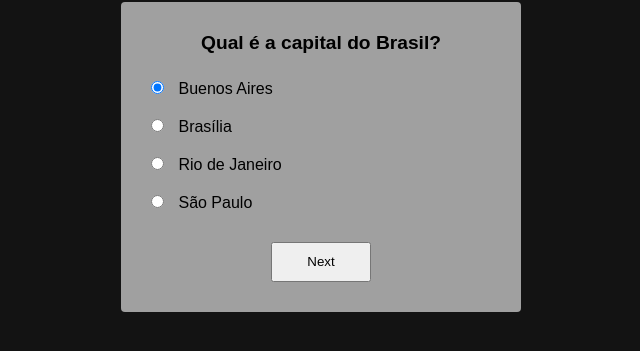
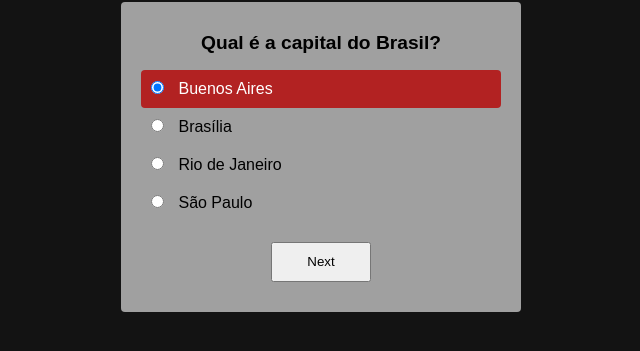
Before and after one commit to christiancordeiro/quizApp, a plain HTML site: page index.html in a window 1280 px wide. Both pictures are taken after a click on the radio button "Buenos Aires". Shown: the part 281-632 px from the top of the page, without its empty margins (319-959 px from the left). Drawn offline with Linux system fonts and the light colour scheme.

Commit message:
verificação de resposta correta + classe de identificação

```diff
--- a/index.js
+++ b/index.js
@@ -77,6 +77,7 @@ function loadQuiz() {
 const btn = document.getElementById("btn")
 
 function clickBtn() {
+  removeIncorrectClassFromAll()
   removeCorrectClassFromAll()
   index++
 
@@ -95,7 +96,18 @@ function removeCorrectClassFromAll() {
   })
 }
 
+function removeIncorrectClassFromAll() {
+  const li = document.querySelectorAll(".alternatives ul li")
+  li.forEach((item) => {
+    item.classList.remove("incorrect")
+  })
+}
+
 function checkCorrectAlternative(event) {
+  removeIncorrectClassFromAll()
+  removeCorrectClassFromAll()
+
+
   const selectedLabel = event.currentTarget.closest("li").querySelector("label")
   const selectedValue = selectedLabel ? selectedLabel.innerText : null
 
@@ -108,7 +120,7 @@ function checkCorrectAlternative(event) {
         item.classList.add("correct")
         console.log("Resposta correta!")
       } else {
-        console.log("Resposta incorreta.")
+        item.classList.add("incorrect")
       }
     }
   })
--- a/style.css
+++ b/style.css
@@ -39,7 +39,7 @@ main .container h2 {
 }
 
 .alternatives ul li {
-  padding: 10px
+  padding: 10px;
 }
 
 .alternatives ul li input {
@@ -67,6 +67,14 @@ main .container .button button {
   color: #ffff;
 }
 
+.incorrect {
+  background-color: #b22222;
+  width: 100%;
+  height: 100%;
+  border-radius: 4px;
+  color: #ffff;
+}
+
 @media (max-width: 480px) {
   main .container {
     width: 300px;
```
